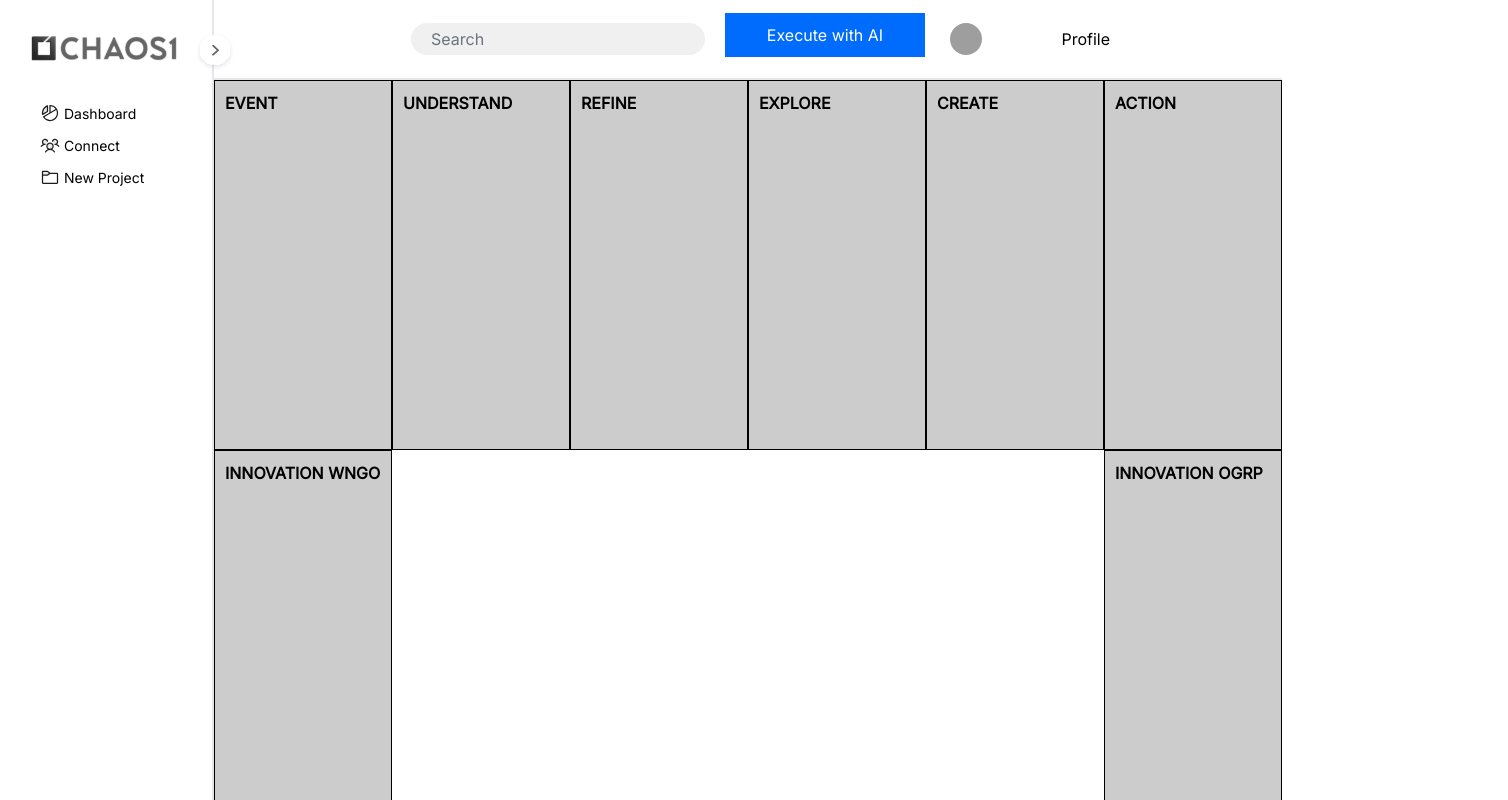
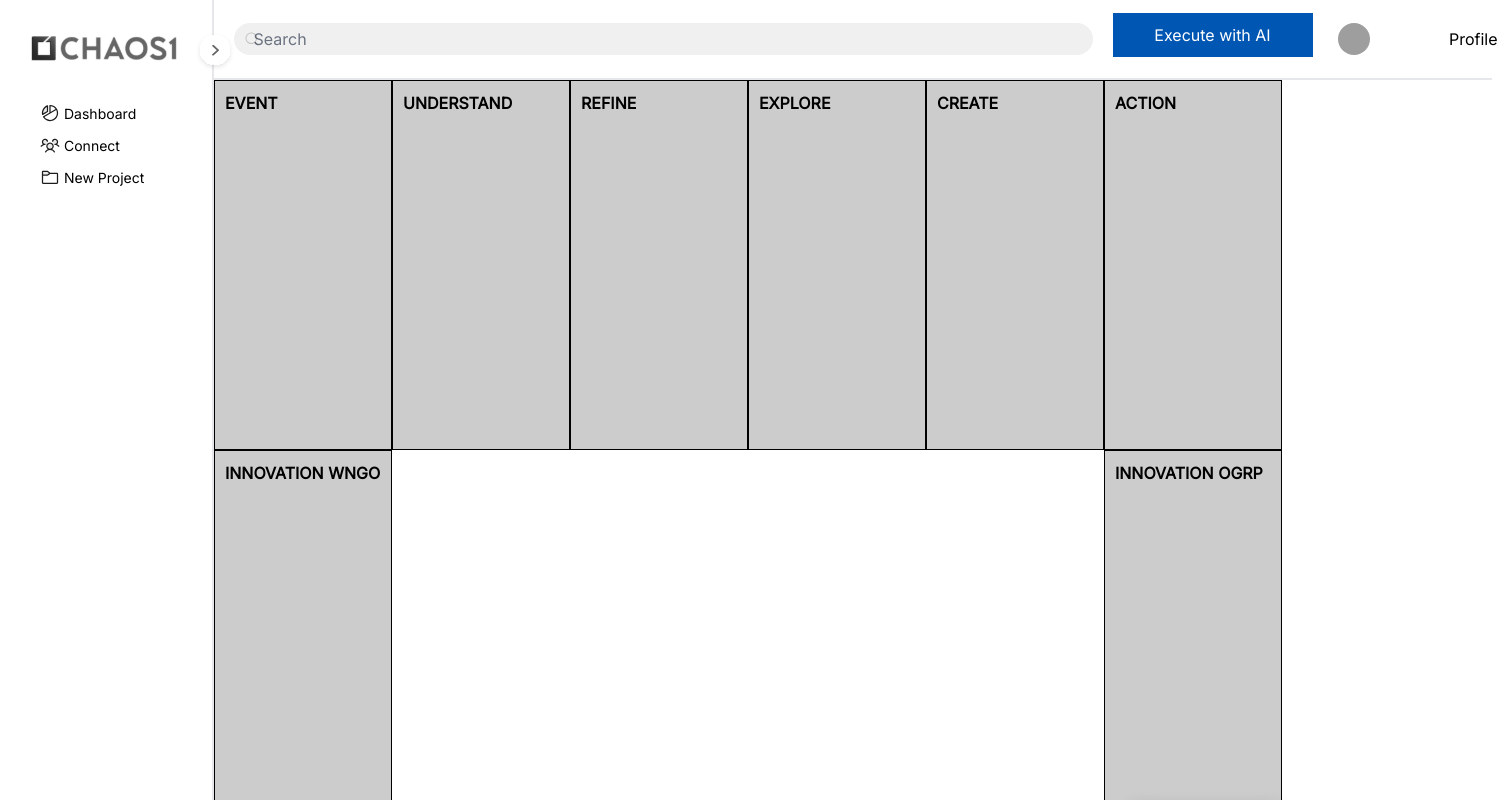
Before and after one commit to mtdoan/EURECAx, a React (Create React App) app in the folder front-end/: page / in a window 1280 px wide. Shown: the top 800 px of the page, 1508 px wide, since content can reach past the window. Built offline with nearby package versions, Linux system fonts and the light colour scheme; sample sign-in values are in the browser's storage; grey boxes are pictures that could not be loaded.

Commit message:
fixed file organisation

```diff
--- a/front-end/src/components/dashboard/NavBar.jsx
+++ b/front-end/src/components/dashboard/NavBar.jsx
@@ -1,57 +1,19 @@
 import React, { useState } from "react";
 import { useNavigate } from "react-router-dom";
+
+// style
+import "./style/navbar.css"
+
+// icons
+import SearchIcon from "./icons/searchIcon"
 
 const NavBar = () => {
   const [isButtonClicked, setIsButtonClicked] = useState(false);
   const [isDropdownOpen, setIsDropdownOpen] = useState(false);
   const navigate = useNavigate();
+
   const placeholderImageUrl =
     "https://img.freepik.com/premium-vector/account-icon-user-icon-vector-graphics_292645-552.jpg";
-
-  const styles = `
-    .inputStyle {
-      flex: 1;
-      border: none;
-      border-radius: 20px;
-      padding-left: 20px;
-      padding-right: 40px;
-      background-color: #f0f0f0;
-      color: #333;
-      font-size: 16px;
-      height: 32px;
-      line-height: 32px;
-      margin-right: 20px;
-      margin-left: 35px;
-      margin-top: 10px;
-      margin-bottom: 10px;
-      min-width: 0;
-    }
-
-    .buttonStyle {
-      background-color: ${isButtonClicked ? "#0056b3" : "#006CFD"};
-      color: white;
-      border: none;
-      border-radius: 0;
-      padding: 10px 20px;
-      height: 100%;
-      width: 200px;
-      margin-right: 15px;
-      transform: ${isButtonClicked ? "scale(0.95)" : "scale(1)"};
-      transition: background-color 0.2s, transform 0.2s;
-    }
-
-    .dropdownContentStyle {
-      display: ${isDropdownOpen ? "block" : "none"};
-      position: absolute;
-      background-color: #fff;
-      box-shadow: 0px 8px 16px 0px rgba(0, 0, 0, 0.2);
-      z-index: 1;
-      right: 0;
-      top: 100%;
-      min-width: 150px;
-      flex-direction: column;
-    }
-  `;
 
   const handleButtonClick = () => {
     console.log("Clicked");
@@ -85,14 +47,16 @@ const NavBar = () => {
 
   return (
     <nav className="navbar">
-      <style>{styles}</style>
-      <form className="d-flex" role="search" style={{ flex: 1 }}>
+      <form className="" role="search" style={{ flex: 1, position: "relative" }}>
+        <div class="icon">
+          <SearchIcon />
+        </div>
         <input
           className="inputStyle"
           type="search"
           placeholder="Search"
-          aria-label="Search"
-        />
+          aria-label="Search">
+        </input>
       </form>
       <button
         className="buttonStyle btn btn-primary"
--- a/front-end/src/components/dashboard/hambugerMenu.jsx
+++ b/front-end/src/components/dashboard/hambugerMenu.jsx
@@ -1,7 +1,9 @@
-import "./hamburgerMenu.css";
 import React, { useState } from "react";
 import { useNavigate } from "react-router-dom";
 import { Link } from "react-router-dom";
+
+// style
+import "./style/hamburgerMenu.css";
 
 //Assets
 import Choas1Icon from "./assets/choas1Icon";
--- /dev/null
+++ b/front-end/src/components/dashboard/style/navbar.css
@@ -0,0 +1,72 @@
+.navbar {
+    flex: 1;
+}
+
+.inputStyle {
+    height: 34px;
+    width: 859px;
+    border: none;
+    border-radius: 20px;
+    padding-left: 20px;
+    padding-right: 40px;
+    background-color: #f0f0f0;
+    color: #1C1C1C;
+    font-size: 16px;
+    height: 32px;
+    line-height: 32px;
+    margin-right: 20px;
+    margin-left: 35px;
+    margin-top: 10px;
+    margin-bottom: 10px;
+    min-width: 0;
+}
+
+.buttonStyle {
+    /* background-color: $ {
+        isButtonClicked ? "#0056b3": "#006CFD"
+    }
+
+    ; */
+    background-color: #0056b3;
+    color: white;
+    border: none;
+    border-radius: 0;
+    padding: 10px 20px;
+    height: 100%;
+    width: 200px;
+    margin-right: 15px;
+
+    /* transform: $ {
+        isButtonClicked ? "scale(0.95)": "scale(1)"
+    } */
+
+    transition: background-color 0.2s,
+        transform 0.2s;
+}
+
+.dropdownContentStyle {
+    /* display: $ {
+        isDropdownOpen ? "block": "none"
+    } */
+
+    position: absolute;
+    background-color: #fff;
+    box-shadow: 0px 8px 16px 0px rgba(0, 0, 0, 0.2);
+    z-index: 1;
+    right: 0;
+    top: 100%;
+    min-width: 150px;
+    flex-direction: column;
+}
+
+.icon {
+    height: 1.5rem;
+    width: 1.5rem;
+    padding: 4px;
+    position: absolute;
+    box-sizing: border-box;
+    top: 50%;
+    left: 2px;
+    transform: translateY(-50%);
+    margin-left: 39px;
+}
```
Also changed, not shown: front-end/src/components/dashboard/style/hamburgerMenu.css (renamed from front-end/src/components/dashboard/hamburgerMenu.css).
